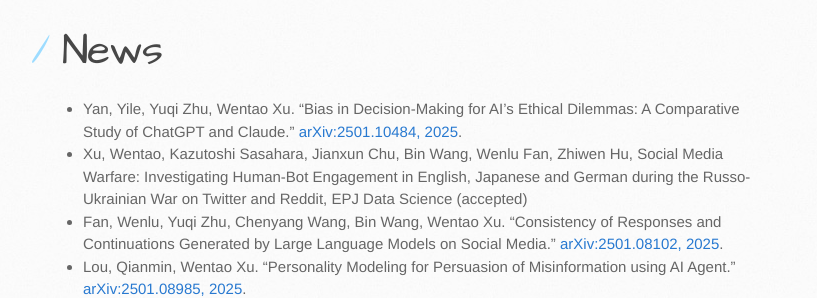
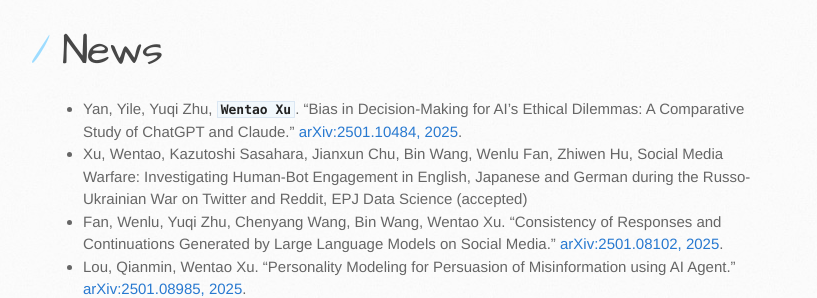
Before and after one commit to myrainbowandsky/myrainbowandsky.github.io, a Jekyll site: the page built from index.md, in a window 1280 px wide and 900 px high, scrolled down 542 px. Shown: the part 160-458 px from the top of the window, without its empty margins (107-924 px from the left). Built offline with Jekyll 4.4.1, drawn with Linux system fonts in a browser that asks for light colours; the repository's description, which GitHub fills in, is left out.

```diff
--- a/index.md
+++ b/index.md
@@ -17,7 +17,7 @@ layout: default
 * Email: myrainbowandsky[aT]gmail.com
 
 # News
-* Yan, Yile, Yuqi Zhu, Wentao Xu. "Bias in Decision-Making for AI's Ethical Dilemmas: A Comparative Study of ChatGPT and Claude." [arXiv:2501.10484, 2025](https://arxiv.org/abs/2501.10484).
+* Yan, Yile, Yuqi Zhu, **`Wentao Xu`**. "Bias in Decision-Making for AI's Ethical Dilemmas: A Comparative Study of ChatGPT and Claude." [arXiv:2501.10484, 2025](https://arxiv.org/abs/2501.10484).
 * Xu, Wentao, Kazutoshi Sasahara, Jianxun Chu, Bin Wang, Wenlu Fan, Zhiwen Hu, Social Media Warfare: Investigating Human-Bot Engagement in English, Japanese and German during the Russo-Ukrainian War on Twitter and Reddit, EPJ Data Science (accepted)
 * Fan, Wenlu, Yuqi Zhu, Chenyang Wang, Bin Wang, Wentao Xu. "Consistency of Responses and Continuations Generated by Large Language Models on Social Media." [arXiv:2501.08102, 2025](https://arxiv.org/abs/2501.08102).
 * Lou, Qianmin, Wentao Xu. "Personality Modeling for Persuasion of Misinformation using AI Agent." [arXiv:2501.08985, 2025](https://arxiv.org/abs/2501.08985).
```
